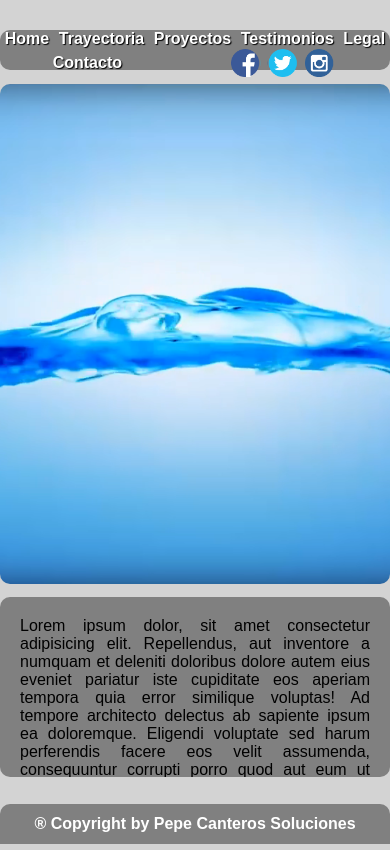
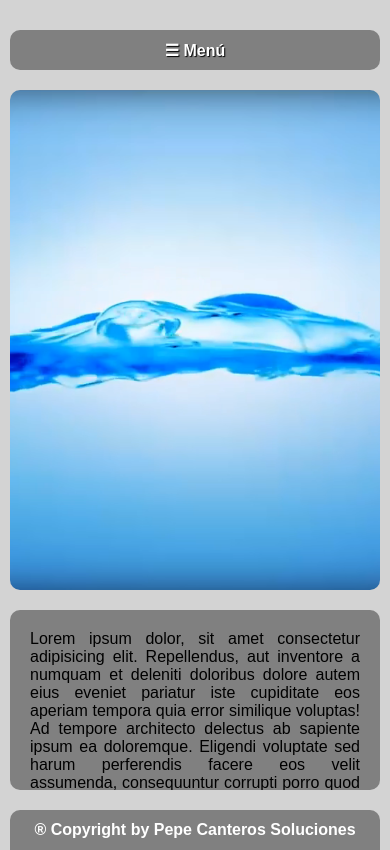
Before and after one commit to pepeunion89/FrontEnd, a plain HTML site: page Ejercicio3FB/index.html in a window 390 px wide. Drawn offline with Linux system fonts and the light colour scheme.

Commit message:
Ejercicio 3 Flexbox

```diff
--- a/Ejercicio3FB/css/main.css
+++ b/Ejercicio3FB/css/main.css
@@ -20,10 +20,34 @@ body{
 	flex-wrap: wrap;
 }
 
+body > * {
+	margin-top: 20px;
+}
+
+/* DIV MENU AL ACHICAR PANTALLA */
+#menu{
+	display: none;
+	width: 1000px;
+	height: 40px;
+	background-color: gray;
+	color: white;
+	border-radius: 10px;
+	justify-content: space-around;
+	align-items: center;
+	text-align: center;
+	text-shadow: 1px 1px 1px black;
+	text-decoration: none;
+	font-weight: bold;
+}
+
+#menu:hover{
+	color: aqua;
+}
+
 /* DIV CONTENEDOR DEL MENU*/
 .principal{
 	display: flex;
-	width: 1000px;
+	width: 800px;
 	height: 40px;
 	background-color: gray;
 	margin-top: 30px;
@@ -116,20 +140,30 @@ body{
 	align-self: flex-end;
 }
 
-/* @media(max-width: 768px){
+@media(max-width: 1024px){
+
+	body > *{
+		margin-left: 10px;
+		margin-right: 10px;
+	}
+
+}
+
+@media(max-width: 468px){
+	.principal{
+		display: none;
+	}
+
+	#menu{
+		display: flex;
+		margin-top: 30px;
+	}
+}
+
+/*
 	.principal{
 		min-height: 200px;
 		flex-wrap: wrap;
-	}
-
-	.principal a > div{
-		display: flex;
-		width: 120px;
-		flex: 1;
-	}
-
-	.principal div{
-		width: 120px;
 	}
 
 	.principal div>a>div{
--- a/Ejercicio3FB/index.html
+++ b/Ejercicio3FB/index.html
@@ -6,12 +6,11 @@
 	<link rel="stylesheet" type="text/css" href="css/main.css">
 </head>
 <body>
+	<a href="" id="menu"><nav>­☰ Menú</nav></a>
 	<div class="principal">
 			<a href=""><div class="item-home">Home</div></a>
-			<a href=""><div class="item-trayectoria">Trayectoria</div></a>
-			<a href=""><div class="item-proyectos">Proyectos</div></a>
-			<a href=""><div class="item-testimonios">Testimonios</div></a>
-			<a href=""><div class="item-legal">Legal</div></a>
+			<a href=""><div class="item-proyectos">Sobre mí</div></a>
+			<a href=""><div class="item-testimonios">Proyectos</div></a>
 			<a href=""><div class="item-contacto">Contacto</div></a>
 			<div class="item-social">
 				<a href=""><div class="social-facebook"></div></a>
```
